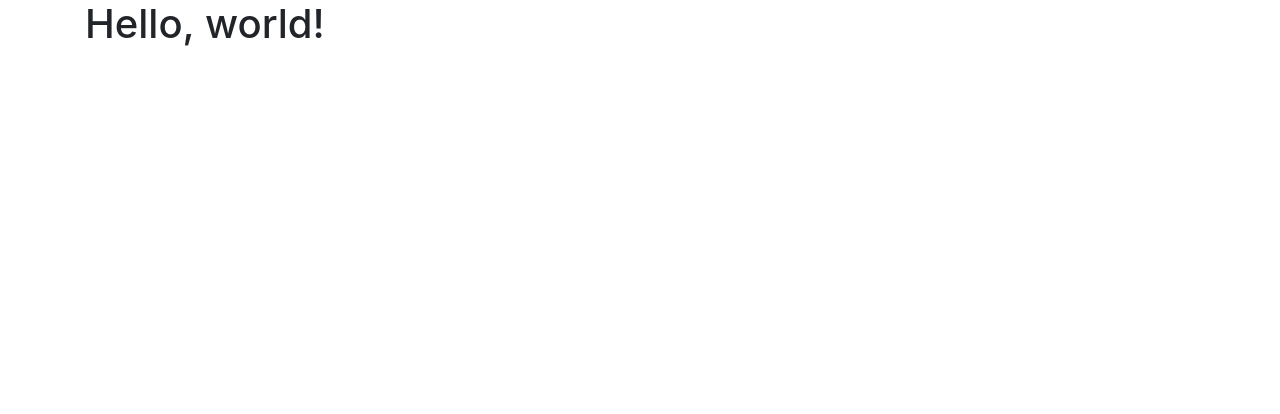
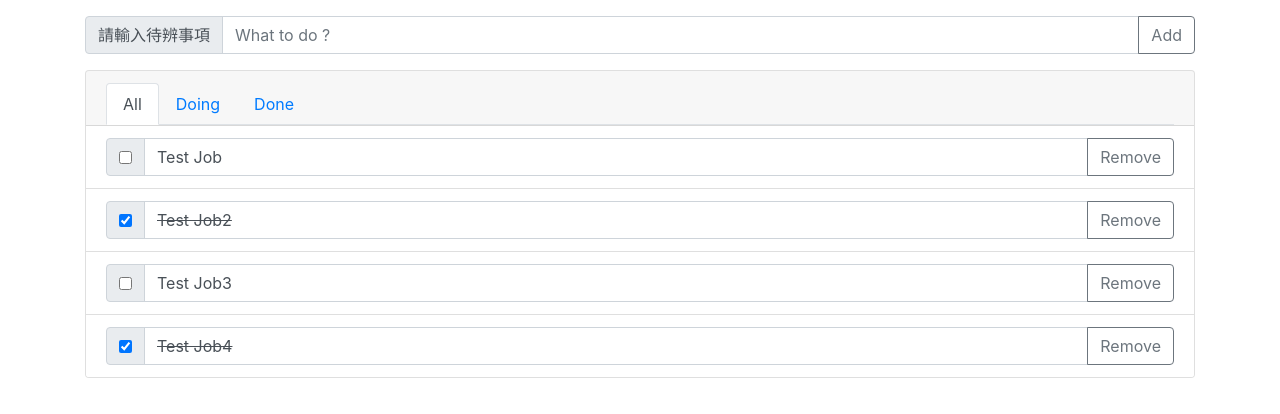
Before and after one commit to e61983/vue-todoList, a plain HTML site: page index.html in a window 1280 px wide. Drawn offline with nearby package versions, Linux system fonts and the light colour scheme.

Commit message:
Implement todo list

```diff
--- a/index.html
+++ b/index.html
@@ -1,5 +1,5 @@
 <!doctype html>
-<html lang="en">
+<html lang="zh/hang">
 
 <head>
     <!-- Required meta tags -->
@@ -10,12 +10,70 @@
     <link rel="stylesheet" href="https://stackpath.bootstrapcdn.com/bootstrap/4.5.2/css/bootstrap.min.css"
         integrity="sha384-JcKb8q3iqJ61gNV9KGb8thSsNjpSL0n8PARn9HuZOnIxN0hoP+VmmDGMN5t9UJ0Z" crossorigin="anonymous">
 
-    <title>Hello, world!</title>
+    <title>To do list</title>
+    <style>
+        .complete {
+            text-decoration: line-through;
+        }
+    </style>
 </head>
 
 <body>
     <div id="app" class="container">
-        <h1> {{ greeting }}</h1>
+        <div class="input-group my-3">
+            <div class="input-group-prepend">
+                <span class="input-group-text" id="label">請輸入待辨事項</span>
+            </div>
+            <input type="text" class="form-control" placeholder="What to do ?" aria-label="What to do ?"
+                aria-describedby="todo text" v-model="newTodoTitle" @keyup.enter="addTodo">
+            <div class="input-group-append">
+                <button class="btn btn-outline-secondary" type="button" id="add-button" @click="addTodo">Add</button>
+            </div>
+        </div>
+        <div class="card">
+            <div class="card-header pb-0">
+                <ul class="nav nav-tabs" id="myTab" role="tablist">
+                    <li class="nav-item" role="presentation">
+                        <a class="nav-link" :class="{ active : currentView === 'all' }" id="home-tab" href="#"
+                            role="tab" aria-controls="all" aria-selected="fasle"
+                            @click.prevent="currentView='all'">All</a>
+                    </li>
+                    <li class="nav-item" role="presentation">
+                        <a class="nav-link" :class="{ active : currentView === 'doing' }" id="doing-tab" href="#"
+                            role="tab" aria-controls="doing" aria-selected="false"
+                            @click.prevent="currentView='doing'">Doing</a>
+                    </li>
+                    <li class="nav-item" role="presentation">
+                        <a class="nav-link" :class="{ active : currentView === 'done' }" id="done-tab" href="#"
+                            role="tab" aria-controls="done" aria-selected="false"
+                            @click.prevent="currentView='done'">Done</a>
+                    </li>
+                </ul>
+            </div>
+            <ul class="list-group list-group-flush">
+                <li class="list-group-item" v-for="(todo, index) in todoList" :key="index" m-0>
+                    <div v-if="modifiedTodo && modifiedTodo.id === todo.id" class="input-group">
+                        <input type="text" class="form-control" :aria-label="todo.title" v-model="modifiedTodo.title"
+                            @keyup.enter="updateTodo(todo)" @change="updateTodo(todo)">
+                    </div>
+                    <div v-else class="input-group">
+                        <div class="input-group-prepend">
+                            <div class="input-group-text">
+                                <input type="checkbox" v-model="todo.isComplete" :id="todo.id">
+                            </div>
+                        </div>
+                        <label class="form-control" :class="{ complete : todo.isComplete }" :aria-label="todo.title"
+                            @dblclick="modifiedTodo = todo" :for="todo.id">
+                            {{todo.title}}
+                        </label>
+                        <div class="input-group-append">
+                            <button class="btn btn-outline-secondary" type="button" id="button-addon2"
+                                @click="removeTodo(index)">Remove</button>
+                        </div>
+                    </div>
+                </li>
+            </ul>
+        </div>
     </div>
 
     <!-- Optional JavaScript -->
@@ -34,9 +92,76 @@
         const vm = Vue.createApp({
             data() {
                 return {
+                    currentView: "all",
+                    newTodoTitle: "",
+                    modifiedTodo: null,
+                    todos: [
+                        {
+                            id: 1,
+                            title: 'Test Job',
+                            isComplete: false,
+                        },
+                        {
+                            id: 2,
+                            title: 'Test Job2',
+                            isComplete: true,
+                        },
+                        {
+                            id: 3,
+                            title: 'Test Job3',
+                            isComplete: false,
+                        },
+                        {
+                            id: 4,
+                            title: 'Test Job4',
+                            isComplete: true,
+                        },
+                    ],
                     greeting: 'Hello, world!',
                 }
             },
+            methods: {
+                addTodo() {
+                    console.log(this.newTodoTitle)
+                    if ("" === this.newTodoTitle.trim()) {
+                        return
+                    }
+                    this.todos.push({ id: Math.floor(Date.now()), title: this.newTodoTitle.trim(), isComplete: false });
+                    this.newTodoTitle = "";
+                },
+                removeTodo(index) {
+                    this.todos.splice(index, 1);
+                },
+                updateTodo(todo) {
+                    todo.title = this.modifiedTodo.title;
+                    this.modifiedTodo = null;
+                },
+                show(todo) {
+                    console.log(todo)
+                }
+            },
+            computed: {
+                todoList() {
+                    switch (this.currentView) {
+                        case 'all':
+                            return this.todos;
+                            break;
+                        case 'doing':
+                            return this.todos.filter(todo => {
+                                return todo.isComplete === false
+                            })
+                            break;
+                        case 'done':
+                            return this.todos.filter(todo => {
+                                return todo.isComplete === true
+                            })
+                            break;
+                        default:
+                            return this.todos;
+                            break;
+                    }
+                }
+            }
         });
         vm.mount('#app');
     </script>
```
